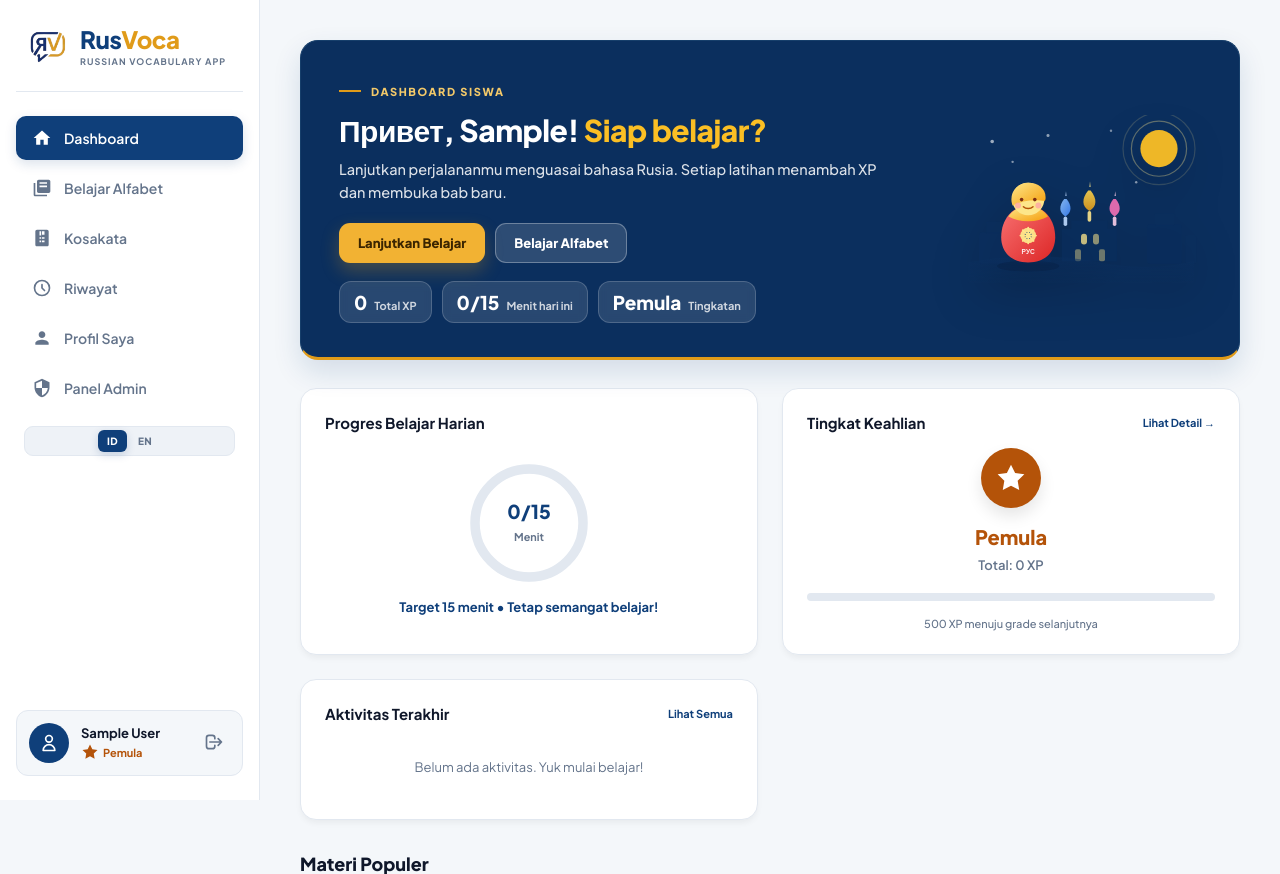
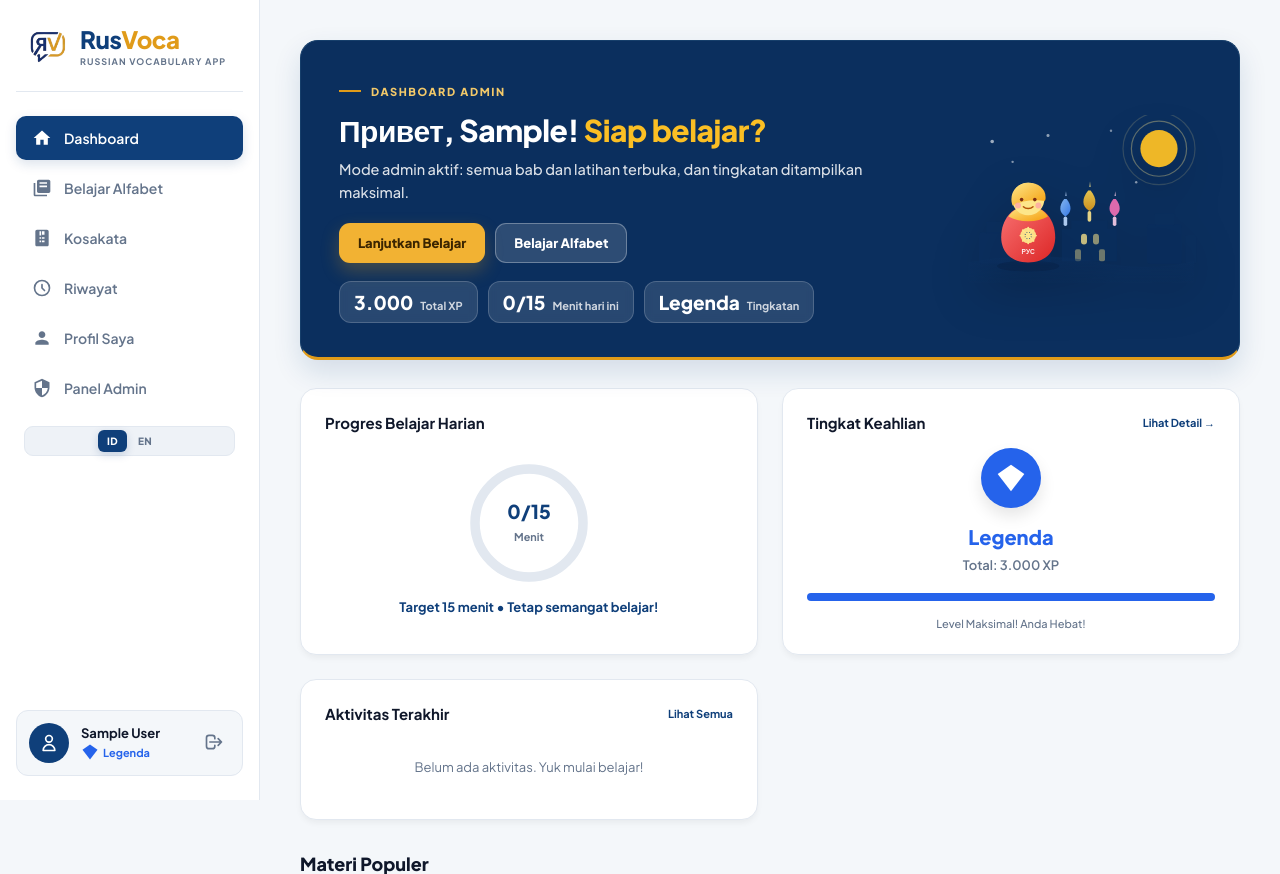
Before and after one commit to khadafiputra/RusVoca, a PHP site: page /dashboard.php in a window 1280 px wide. Shown: the top 874 px of the page. Run offline with PHP 8.4, Linux system fonts and the light colour scheme; the visitor is signed in with stand-in values (Sample User, id 1); data comes from the database, SQL or seed files in the repository; data that the repository does not hold is empty.

Commit message:
Beri admin akses penuh ke semua bab dan level maksimal

```diff
--- a/dashboard.php
+++ b/dashboard.php
@@ -32,6 +32,11 @@ $total_xp = 0;
 if ($query_xp) {
     $data_xp = mysqli_fetch_assoc($query_xp);
     $total_xp = isset($data_xp['total_xp']) && $data_xp['total_xp'] !== null ? (int)$data_xp['total_xp'] : 0;
+}
+
+// Admin memiliki akses penuh: tampilkan tingkatan maksimal (Legenda).
+if ($is_admin) {
+    $total_xp = max($total_xp, 3000);
 }
 
 // Logika Penentuan Grade & Ikon SVG
@@ -105,7 +110,7 @@ $jumlah_riwayat = ($query_riwayat) ? mysqli_num_rows($query_riwayat) : 0;
 <head>
     <meta charset="UTF-8">
     <meta name="viewport" content="width=device-width, initial-scale=1.0">
-    <title><?= t('Dashboard Siswa', 'Student Dashboard') ?> - RusVoca</title>
+    <title><?= $is_admin ? t('Dashboard Admin', 'Admin Dashboard') : t('Dashboard Siswa', 'Student Dashboard') ?> - RusVoca</title>
     <link rel="icon" type="image/png" href="assets/img/logo.png">
     <link href="https://fonts.googleapis.com/css2?family=Plus+Jakarta+Sans:wght@400;500;600;700;800&display=swap" rel="stylesheet">
     <link rel="stylesheet" href="assets/css/learn-ui.css?v=20261108">
@@ -278,9 +283,9 @@ $jumlah_riwayat = ($query_riwayat) ? mysqli_num_rows($query_riwayat) : 0;
         <?php endif; ?>
         <div class="rv-hero rv-rise">
             <div class="rv-hero-copy">
-                <span class="rv-eyebrow"><span class="dot"></span> <?= t('Dashboard siswa', 'Student dashboard') ?></span>
+                <span class="rv-eyebrow"><span class="dot"></span> <?= $is_admin ? t('Dashboard admin', 'Admin dashboard') : t('Dashboard siswa', 'Student dashboard') ?></span>
                 <h1>Привет, <?= htmlspecialchars($nama_depan) ?>! <span class="hl"><?= t('Siap belajar?', 'Ready to learn?') ?></span></h1>
-                <p><?= t('Lanjutkan perjalananmu menguasai bahasa Rusia. Setiap latihan menambah XP dan membuka bab baru.', 'Continue your journey to master Russian. Every practice session earns XP and unlocks new chapters.') ?></p>
+                <p><?php if ($is_admin): ?><?= t('Mode admin aktif: semua bab dan latihan terbuka, dan tingkatan ditampilkan maksimal.', 'Admin mode active: all chapters and practices are unlocked, and your level is shown at maximum.') ?><?php else: ?><?= t('Lanjutkan perjalananmu menguasai bahasa Rusia. Setiap latihan menambah XP dan membuka bab baru.', 'Continue your journey to master Russian. Every practice session earns XP and unlocks new chapters.') ?><?php endif; ?></p>
                 <div class="rv-hero-actions">
                     <a href="kosakata.php" class="rv-btn rv-btn-gold"><?= t('Lanjutkan Belajar', 'Continue Learning') ?></a>
                     <a href="alfabet.php" class="rv-btn rv-btn-light"><?= t('Belajar Alfabet', 'Learn the Alphabet') ?></a>
```
Also changed, not shown: kosakata.php (+8 -1 lines), profil.php (+16 -0 lines), README.md.
